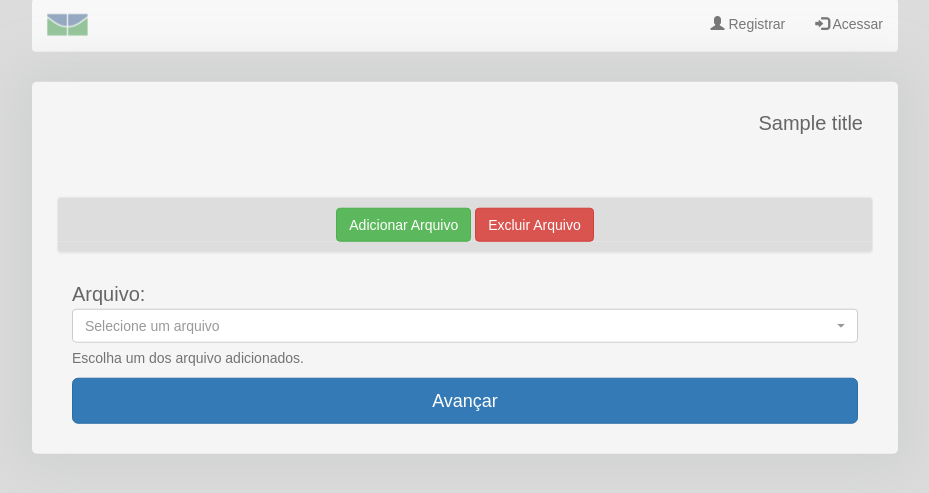
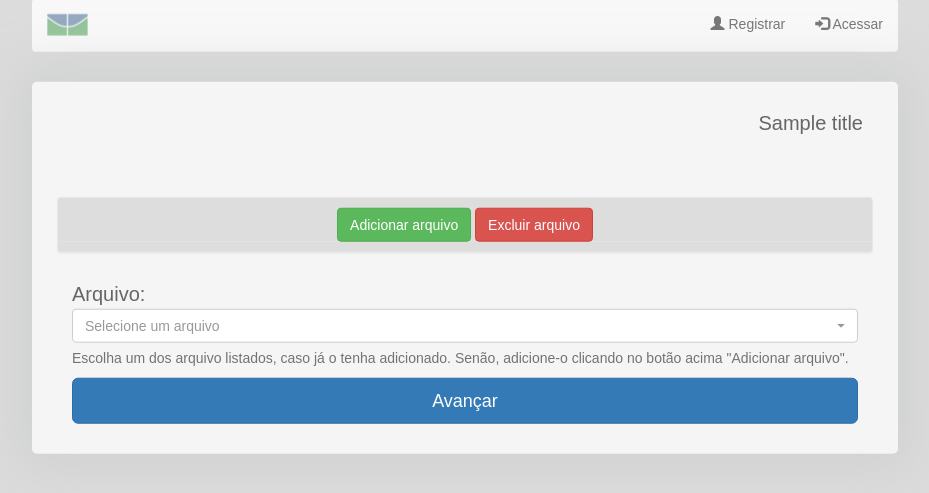
Before and after one commit to leandro2r/automatic_summarizer, a Django app: template apps/templates/converter_app/index.html in a window 1280 px wide. Shown: the part 164-657 px from the top of the page, without its empty margins (175-1104 px from the left). Run offline with Django 3.2, Linux system fonts and the light colour scheme; tables that the repository leaves empty hold one stand-in row (values such as "Sample post"); the template is opened without the code that fills it: values that come from a table or form of the project are taken from there, most other values are stand-ins (such as "Sample title", 1, 10 or a date in 2020); parts of the project's set-up code (start-up, migrations or seed data) failed here and were passed over; some libraries are stand-ins or nearby versions.

Commit message:
Add button titles and help content on Converter app

```diff
--- a/apps/templates/converter_app/index.html
+++ b/apps/templates/converter_app/index.html
@@ -6,8 +6,8 @@
 	<div class="panel-group" id="accordion">
 	  	<div class="panel">
 		    <div class="panel-heading-custom">
-		  		<button type="button" class="btn btn-success" data-toggle="collapse" data-target="#add" data-parent="#accordion">Adicionar Arquivo</button>
-		  		<button type="button" class="btn btn-danger" data-toggle="collapse" data-target="#delete" data-parent="#accordion">Excluir Arquivo</button>
+		  		<button type="button" class="btn btn-success" data-toggle="collapse" data-target="#add" data-parent="#accordion" title="Adicione o arquivo que deseja utilizar no sumarizador automático.">Adicionar arquivo</button>
+		  		<button type="button" class="btn btn-danger" data-toggle="collapse" data-target="#delete" data-parent="#accordion" title="Exclua o(s) arquivo(s) já adicionado(s).">Excluir arquivo</button>
 			</div>
 			<div id="add" class="collapse new-background">
 			    <form method="POST" action="." enctype="multipart/form-data" class="form-horizontal" >
@@ -52,8 +52,8 @@
 			    	<option value="{{ each.id }}" data-subtext="{{ each.docfile.name }}">{{ each.title }}</option>
 				{% endfor %}
 			</select>
-			<span id="url" class="help-block">Escolha um dos arquivo adicionados.</span>
-			<input type="submit" value="Avançar" class="btn btn-primary btn-lg btn-block" />
+			<span id="url" class="help-block">Escolha um dos arquivo listados, caso já o tenha adicionado. Senão, adicione-o clicando no botão acima "Adicionar arquivo".</span>
+			<input type="submit" value="Avançar" class="btn btn-primary btn-lg btn-block" title="Sumarizador" />
 		</div>
 	</form>
 {% endblock content %}
```
